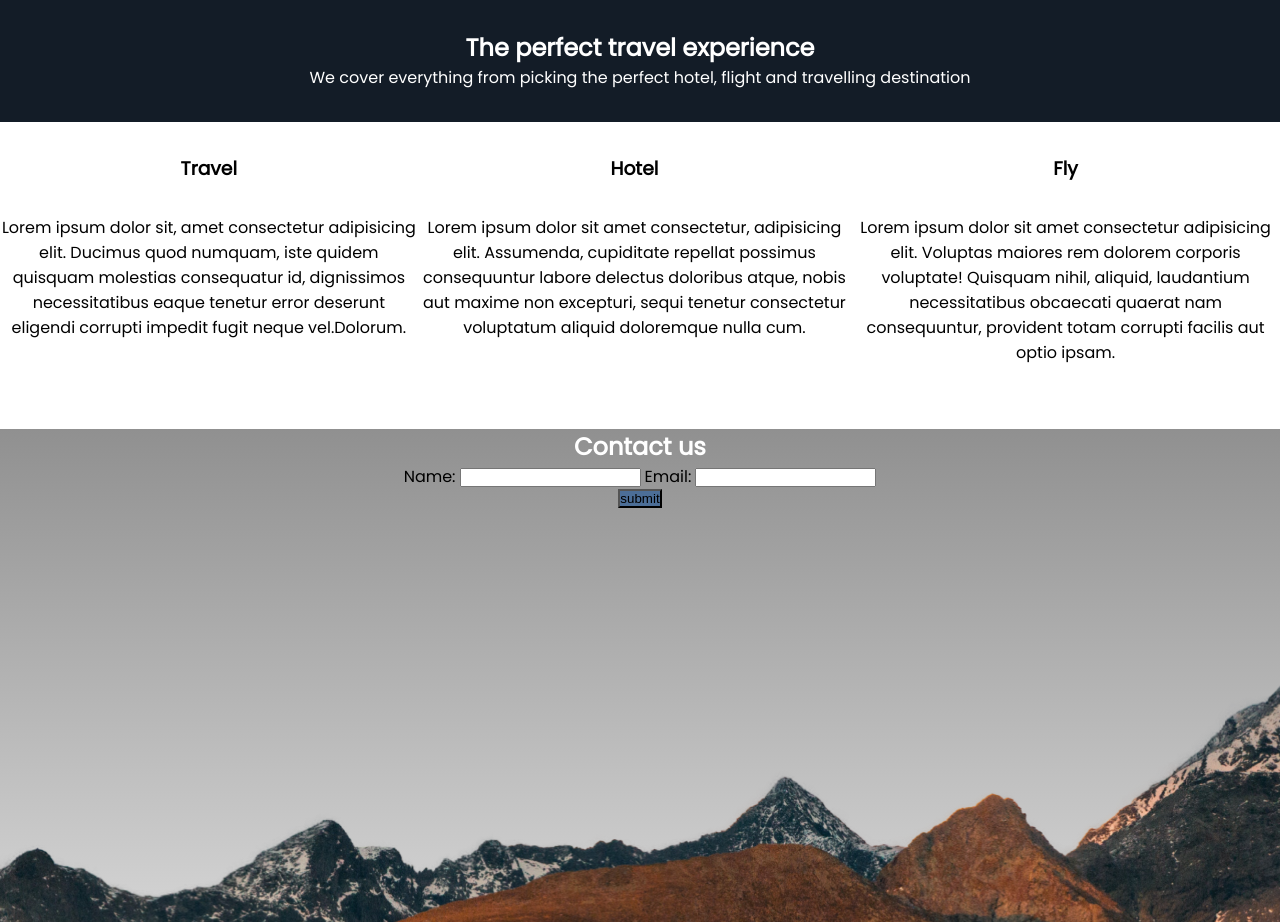
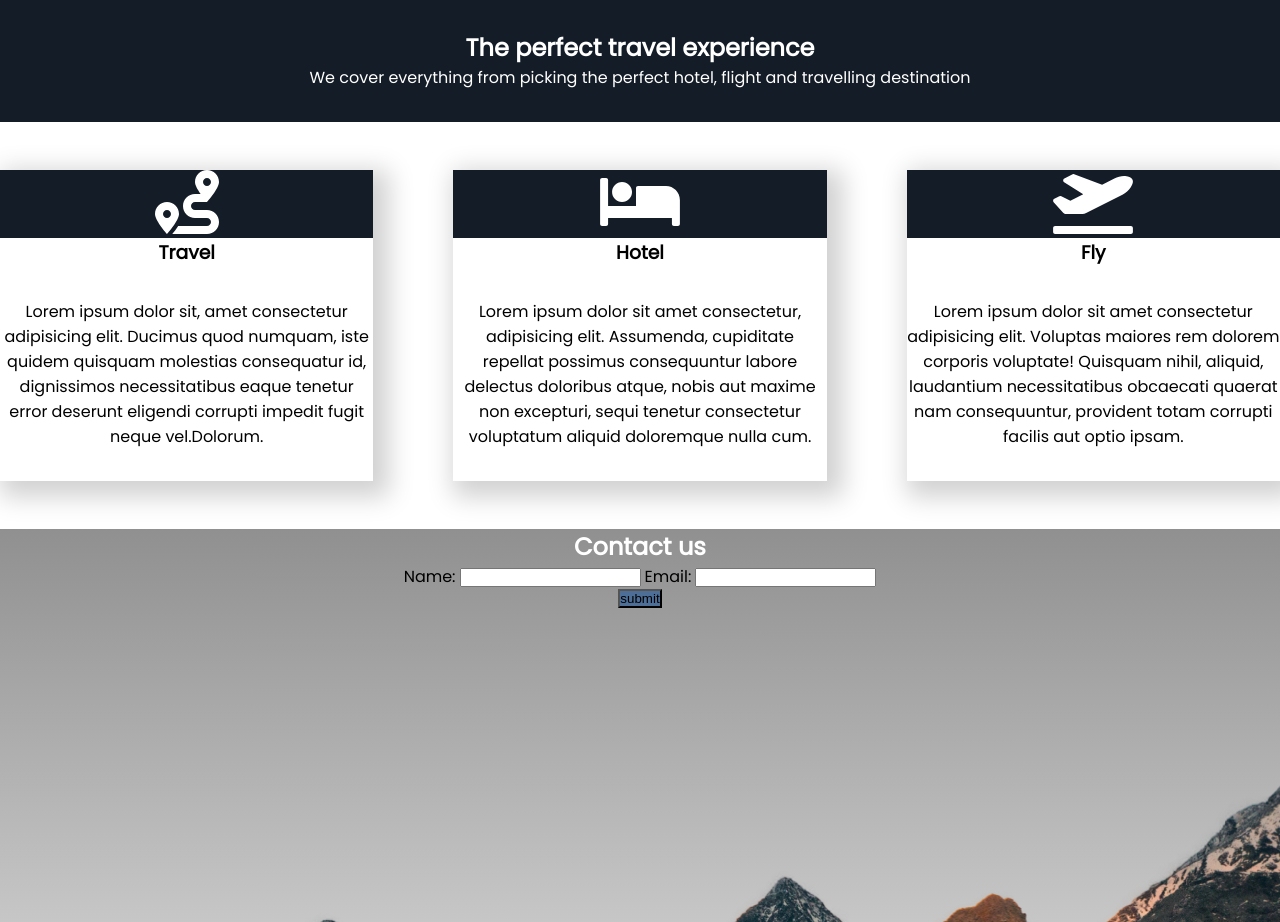
Before and after one commit to Dylan-Jonker/p1-html-css, a plain HTML site: page eindopdracht/index.html in a window 1280 px wide. Shown: the part 1627-2549 px from the top of the page. Drawn offline with Linux system fonts and the light colour scheme; a web font is replaced by a local one.

Commit message:
eindopdracht

```diff
--- a/eindopdracht/index.html
+++ b/eindopdracht/index.html
@@ -44,30 +44,33 @@
 </section>
 
 <section class="block4">
-<div id="container" class="Travel">
+<section class="container2">
+<span><img src="./icons/route-solid.svg" /></span>
 <h3>Travel</h3>
 <p>
 Lorem ipsum dolor sit, amet consectetur adipisicing elit. Ducimus quod numquam,
 iste quidem quisquam molestias consequatur id,
 dignissimos necessitatibus eaque tenetur error deserunt eligendi corrupti impedit fugit neque vel.Dolorum.
 </p>
-</div>
-<div class="Hotel">
+</section>
+<section class="container2">
+<span><img src="./icons/bed-solid.svg" /></span>
 <h3>Hotel</h3>
 <p>
 Lorem ipsum dolor sit amet consectetur, adipisicing elit. Assumenda,
 cupiditate repellat possimus consequuntur labore delectus doloribus atque, nobis aut maxime non excepturi,
 sequi tenetur consectetur voluptatum aliquid doloremque nulla cum.
 </p>
-</div>
-<div class="Fly">
+</section>
+<section class="container2">
+<span><img src="./icons/plane-departure-solid.svg" /></span>
 <h3>Fly</h3>
 <p>
 Lorem ipsum dolor sit amet consectetur adipisicing elit.
 Voluptas maiores rem dolorem corporis voluptate! Quisquam nihil, aliquid,
 laudantium necessitatibus obcaecati quaerat nam consequuntur, provident totam corrupti facilis aut optio ipsam.
 </p>
-</div>
+</section>
 </section>
 
 <section class="block5" id="block5">
--- a/eindopdracht/style.css
+++ b/eindopdracht/style.css
@@ -149,9 +149,19 @@ color: #ffffff;
 html{
 overflow-x: hidden;
 }
-.container{
-width: 2rem;
+.block4{
+display: flex;
+justify-content: center;
+gap: 5rem;
+padding: 3rem 0;
 }
-.Travel .Hotel .Fly{
-background-color: black;
+.container2{
+box-shadow: 0.5rem 0.5rem 1.5rem 0.5rem #0000002f;
+width: 30vw;
+position: relative;
+background-color: #131c27;
 }
+.container2 span img{
+object-fit: contain;
+height: 4rem;
+}
```
